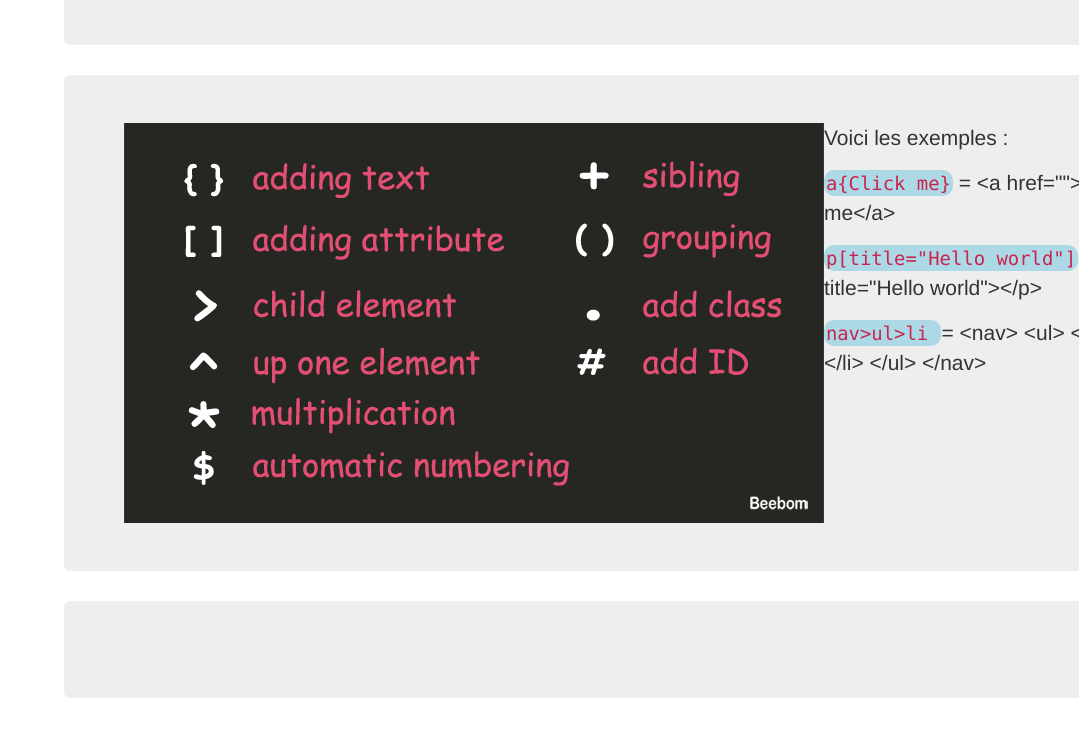
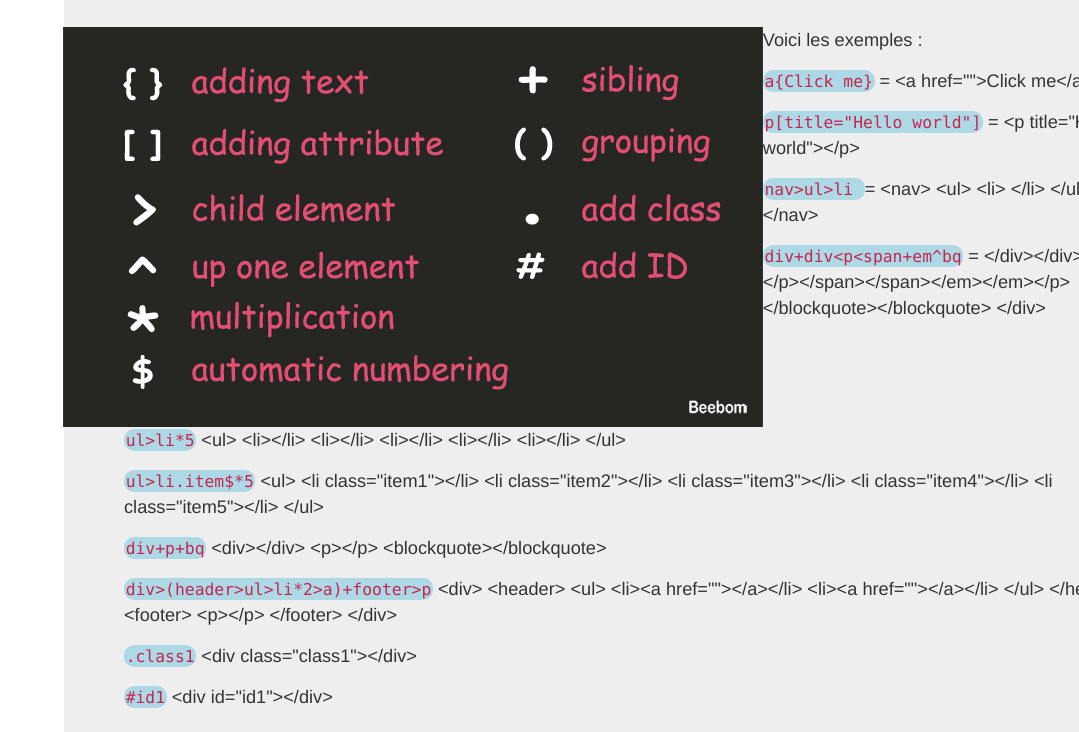
Before and after one commit to dupontbertrand/cheatsheetemmet, a plain HTML site: page index.html in a window 1280 px wide. Shown: the part 1231-1963 px from the top of the page, without its empty margins (201-1280 px from the left). Drawn offline with Linux system fonts and the light colour scheme.

Commit message:
container + footer fixed + font size

```diff
--- a/css/style.css
+++ b/css/style.css
@@ -7,19 +7,22 @@
 /*header > .clear {
   clear: both;
   height: 0; overflow: hidden; /* Précaution pour IE 7 */
+
 ul {
   list-style: none;
 }
-
 #imgraccourcis {
   float: left;
+  margin-left: -6%;
 }
-
 code {
   background-color: lightblue;
   border-radius: 10px;
   border-width: 5px;
   padding: 0.1em;
+}
+.dessous {
+  clear: both;
 }
 h3 {
   margin-bottom: 2em;
@@ -27,6 +30,12 @@ h3 {
 h4 {
   margin-bottom: 1.8em;
   margin-top: 1.8em;
+}
+.jumbotron p {
+  font-size: 1.3em;
+}
+.commandes p {
+  margin-left: 0px;
 }
 .footer-distributed {
   background-color: #292c2f;
@@ -92,6 +101,9 @@ h4 {
   .firstjumbo {
     margin-top: 15em;
   }
+  .jumbotron p {
+    font-size: 1.2em;
+  }
   #menu-toggle {
     margin-top: 2em;
   }
--- a/index.html
+++ b/index.html
@@ -49,7 +49,7 @@
             <a href="http://dupontbertrand.github.io/cheatsheetcss/">CSS</a>
           </li>
           <li>
-            <a href="#">Emmet</a>
+            <a href="http://dupontbertrand.github.io/cheatsheetemmet/">Emmet</a>
           </li>
           <li>
             <a href="#">Terminal</a>
@@ -135,10 +135,11 @@
         <div class="row">
           <div class="col-md-10">
             <h3 id="#presentation"> Présentation :</h3>
-            <p> Fondamentalement, la plupart des éditeurs de texte vous permettent de stocker et de réutiliser couramment utilisé des morceaux de code, appelés « snippets» . Alors que les "snippets" sont un bon moyen d' accroître votre productivité, les implémentations ont un problème récurrents : vous devez définir l'extrait d'abord et vous ne pouvez pas les étendre dans l'exécution.</p>
+            <p> Fondamentalement, la plupart des éditeurs de texte vous permettent de stocker et de réutiliser couramment utilisé des morceaux de code, appelés « snippets» . Alors que les "snippets" sont un bon moyen d' accroître votre productivité, les implémentations
+              ont un problème récurrents : vous devez définir l'extrait d'abord et vous ne pouvez pas les étendre dans l'exécution.</p>
 
-            <p>Emmet prend l'idée de "snippets" à un tout nouveau niveau : vous pouvez taper des balises CSS qui peuvent être analysés de façon dynamique, et produire un rendu en fonction de ce que vous tapez dans l'abréviation. Emmet est développé
-              et optimisé pour les développeurs web dont le flux de travail dépend de HTML / XML et CSS , mais celui ci peut-être utilisé avec des langages de programmation.</p>
+            <p>Emmet prend l'idée de "snippets" à un tout nouveau niveau : vous pouvez taper des balises CSS qui peuvent être analysés de façon dynamique, et produire un rendu en fonction de ce que vous tapez dans l'abréviation. Emmet est développé et optimisé
+              pour les développeurs web dont le flux de travail dépend de HTML / XML et CSS , mais celui ci peut-être utilisé avec des langages de programmation.</p>
           </div>
         </div>
       </div>
@@ -146,26 +147,45 @@
     <div class="container">
       <div class="jumbotron">
         <div class="row">
-          <div class="col-md-12">
-          <img id="imgraccourcis" class="img-responsive" src="raccourcis.jpg" alt="raccourcis" />
-          <p>Voici les exemples :</p>
-          <p> <code>a{Click me}</code> = &lt;a href=""&gt;Click me&lt;/a&gt; </p>
-          <p> <code>p[title="Hello world"]</code> = &lt;p title="Hello world"&gt;&lt;/p&gt; </p>
-          <p> <code> nav&gt;ul&gt;li </code> = &lt;nav&gt; &lt;ul&gt; &lt;li&gt; &lt;/li&gt; &lt;/ul&gt; &lt;/nav&gt;</p>
+          <div class="commandes">
+            <div class="col-md-12">
+              <img id="imgraccourcis" class="img-responsive" src="raccourcis.jpg" alt="raccourcis" />
+
+              <p>Voici les exemples :</p>
+              <p>
+                <code>a{Click me}</code> = &lt;a href=""&gt;Click me&lt;/a&gt; </p>
+              <p>
+                <code>p[title="Hello world"]</code> = &lt;p title="Hello world"&gt;&lt;/p&gt; </p>
+              <p>
+                <code> nav&gt;ul&gt;li </code> = &lt;nav&gt; &lt;ul&gt; &lt;li&gt; &lt;/li&gt; &lt;/ul&gt; &lt;/nav&gt;</p>
+              <p>
+                <code>div+div&lt;p&lt;span+em^bq</code> = &lt;/div&gt;&lt;/div&gt; &lt;/div&gt; &lt;/p&gt;&lt;/span&gt;&lt;/span&gt;&lt;/em&gt;&lt;/em&gt;&lt;/p&gt; &lt;/blockquote&gt;&lt;/blockquote&gt; &lt;/div&gt; </p>
+              <p class="dessous">
+                <code>ul&gt;li*5</code>
+                &lt;ul&gt; &lt;li&gt;&lt;/li&gt; &lt;li&gt;&lt;/li&gt; &lt;li&gt;&lt;/li&gt; &lt;li&gt;&lt;/li&gt; &lt;li&gt;&lt;/li&gt; &lt;/ul&gt;
+              </p>
+              <p>
+                <code>ul&gt;li.item$*5</code>
+                &lt;ul&gt; &lt;li class="item1"&gt;&lt;/li&gt; &lt;li class="item2"&gt;&lt;/li&gt; &lt;li class="item3"&gt;&lt;/li&gt; &lt;li class="item4"&gt;&lt;/li&gt; &lt;li class="item5"&gt;&lt;/li&gt; &lt;/ul&gt;
+              </p>
+              <p>
+                <code>div+p+bq</code>
+                &lt;div&gt;&lt;/div&gt; &lt;p&gt;&lt;/p&gt; &lt;blockquote&gt;&lt;/blockquote&gt; </p>
+              <p>
+                <code>div&gt;(header&gt;ul&gt;li*2&gt;a)+footer&gt;p</code>
+                &lt;div&gt; &lt;header&gt; &lt;ul&gt; &lt;li&gt;&lt;a href=""&gt;&lt;/a&gt;&lt;/li&gt; &lt;li&gt;&lt;a href=""&gt;&lt;/a&gt;&lt;/li&gt; &lt;/ul&gt; &lt;/header&gt; &lt;footer&gt; &lt;p&gt;&lt;/p&gt; &lt;/footer&gt; &lt;/div&gt;
+              </p>
+              <p>
+                <code>.class1</code> &lt;div class="class1"&gt;&lt;/div&gt;</p>
+              <p>
+                <code>#id1</code> &lt;div id="id1"&gt;&lt;/div&gt;</p>
+            </div>
           </div>
         </div>
       </div>
+
     </div>
-    <div class="container">
-      <div class="jumbotron">
-        <div class="row">
-          <div class="col-md-10">
 
-          </div>
-        </div>
-
-      </div>
-    </div>
 
 
     <footer class="footer-distributed">
@@ -199,9 +219,9 @@
     </footer>
 
     <!-- /#page-content-wrapper -->
+  </div>
+  <!-- /#wrapper -->
 
-    <!-- /#wrapper -->
-  </div>
   <!-- jQuery -->
   <script src="js/jquery.js"></script>
 
```
